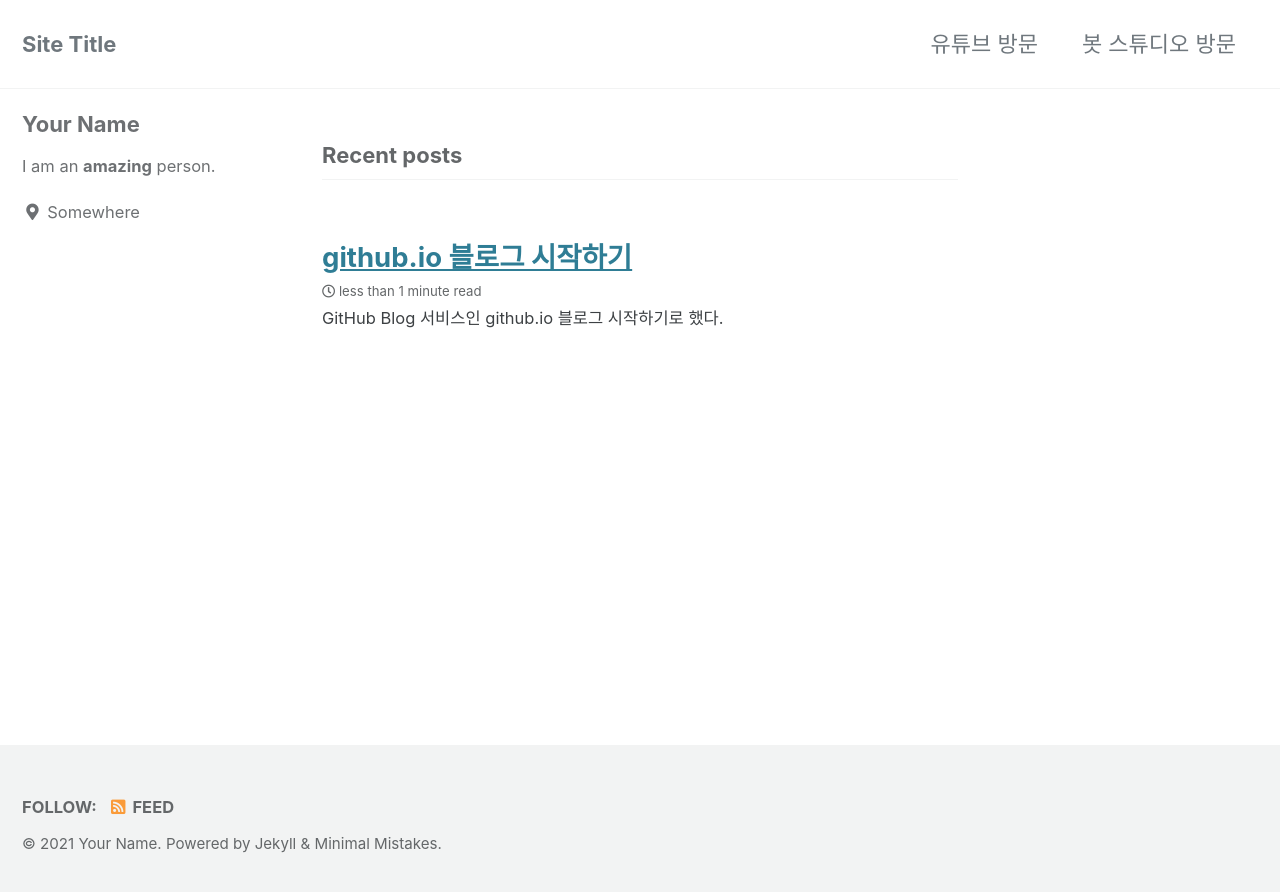
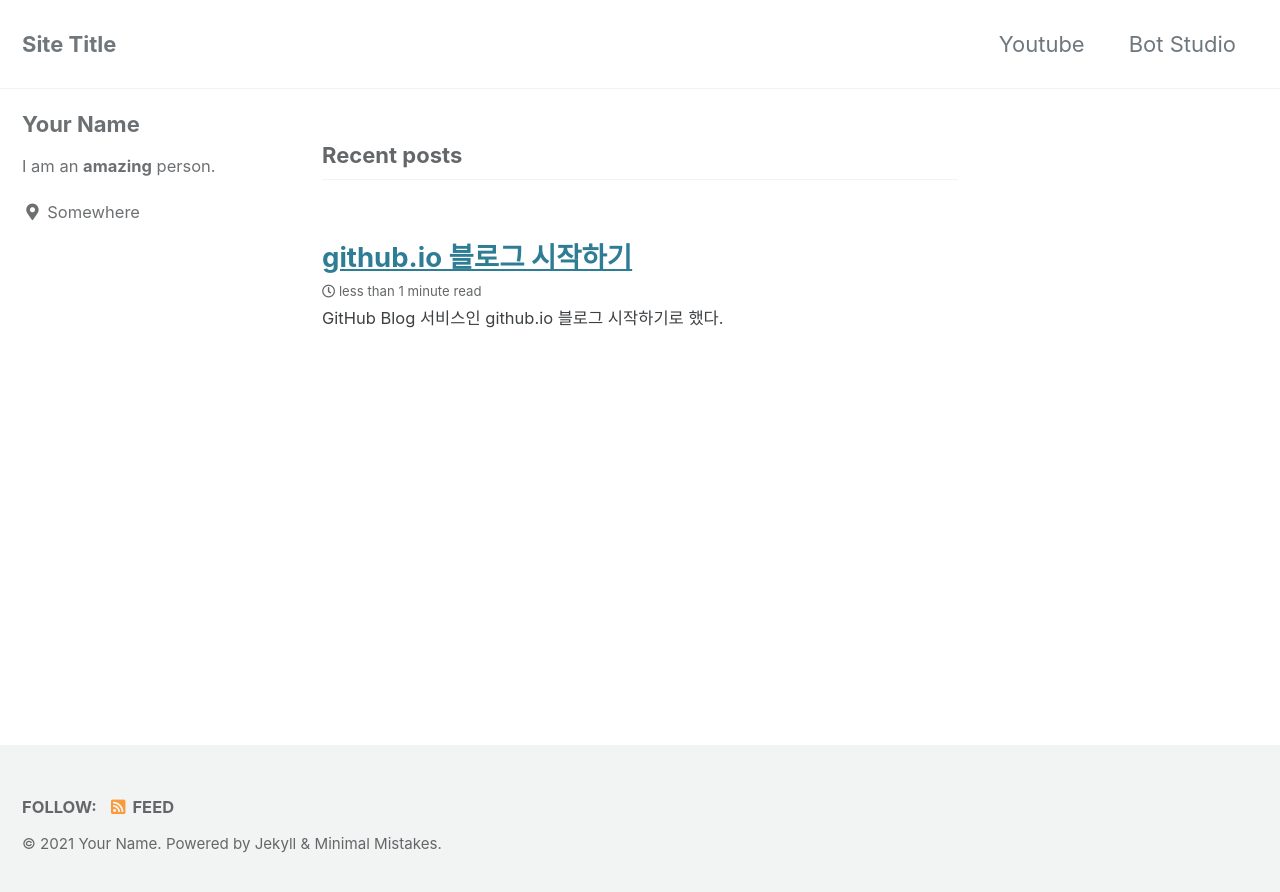
Before and after one commit to Ddongddi/ddongddi.github.io, a Jekyll site: the page built from index.html, in a window 1280 px wide. Shown: the top 892 px of the page. Built offline with Jekyll 4.4.1, drawn with Linux system fonts in a browser that asks for light colours; cached includes are drawn as plain includes; the list of posts is cut into pages by our own code.

```diff
--- a/_data/navigation.yml
+++ b/_data/navigation.yml
@@ -1,6 +1,6 @@
 # main links
 main:
-  - title: "유튜브 방문"
+  - title: "Youtube"
     url: https://www.youtube.com/channel/UCBvQvoo1dQNeTX_RTDT6aww
-  - title: "봇 스튜디오 방문"
+  - title: "Bot Studio"
     url: https://discord.gg/ZqP72q4Xk2
```
